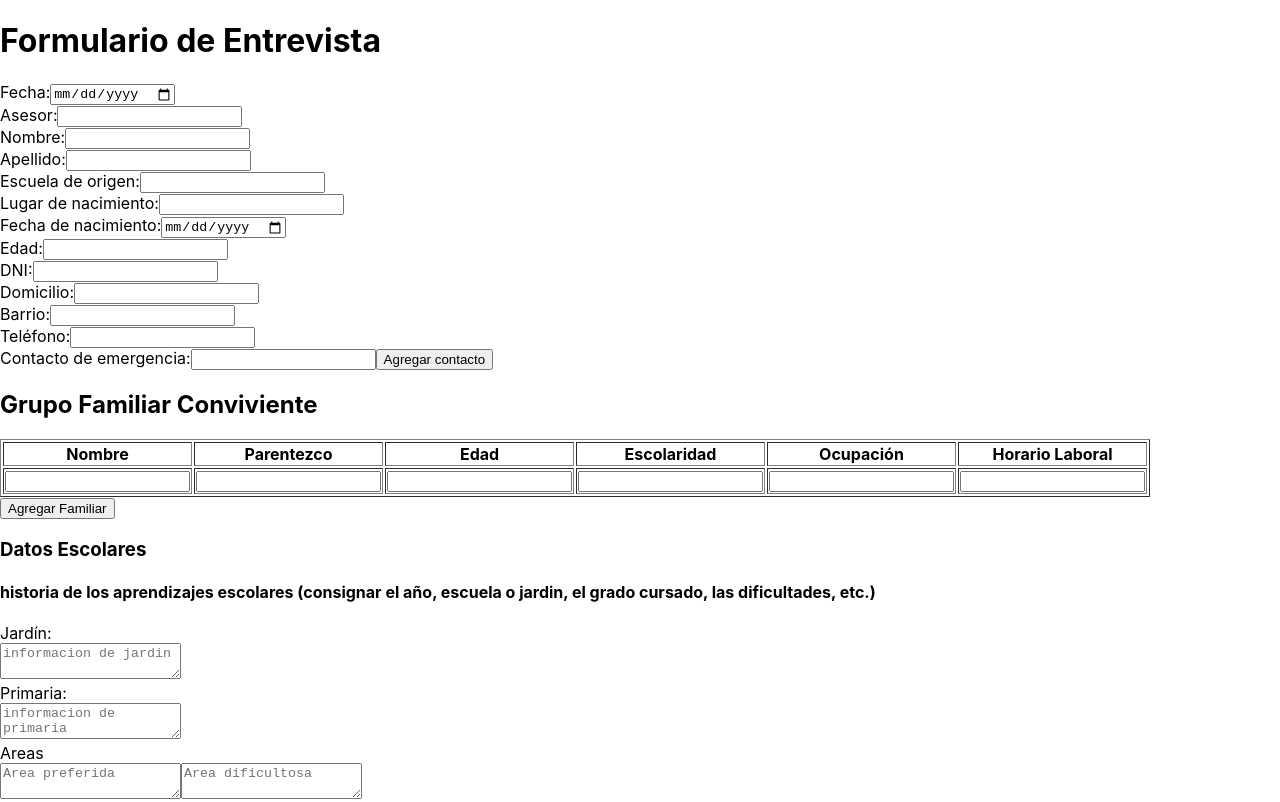
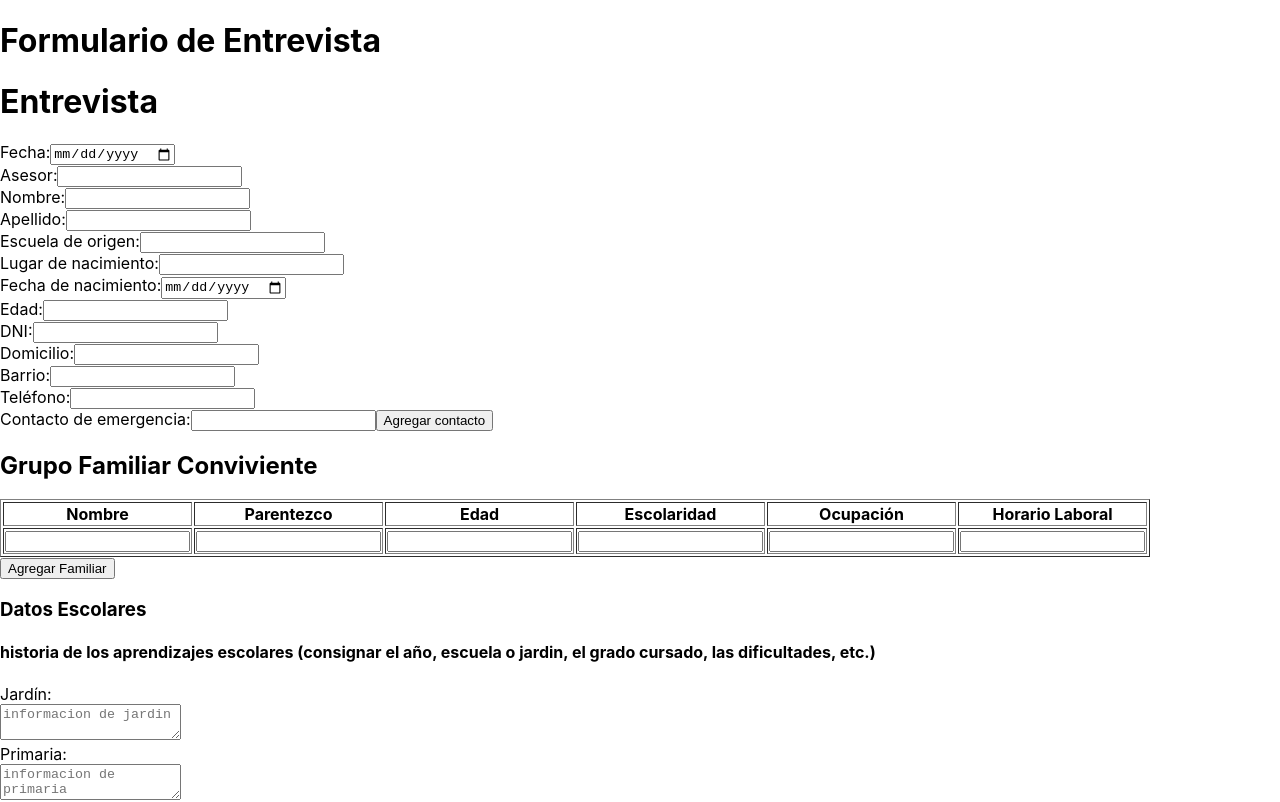
Before and after one commit to Bauty6/Asesoria, a React (Create React App) app: page / in a window 1280 px wide. Shown: the top 802 px of the page. Built offline with nearby package versions, Linux system fonts and the light colour scheme.

Commit message:
aplicando titulo

```diff
--- a/src/components/Entrevista.jsx
+++ b/src/components/Entrevista.jsx
@@ -45,6 +45,9 @@ const Entrevista = () => {
 
     return (
         <form onSubmit={handleSubmit}>
+            <div>
+                <h1>Entrevista</h1>
+            </div>
              <div>
                 <label>Fecha:</label>
                 <input type="date" value={fecha} onChange={(e) => setFecha(e.target.value)} />
```
